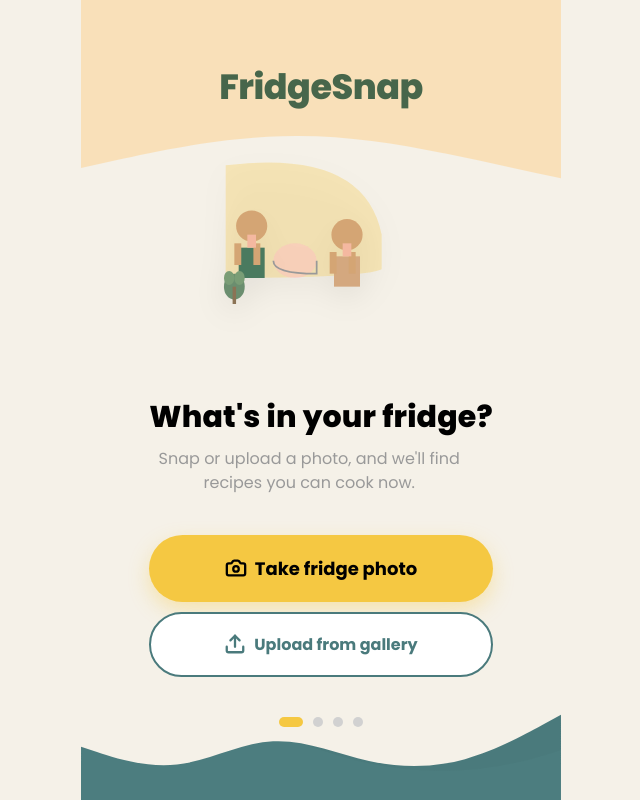
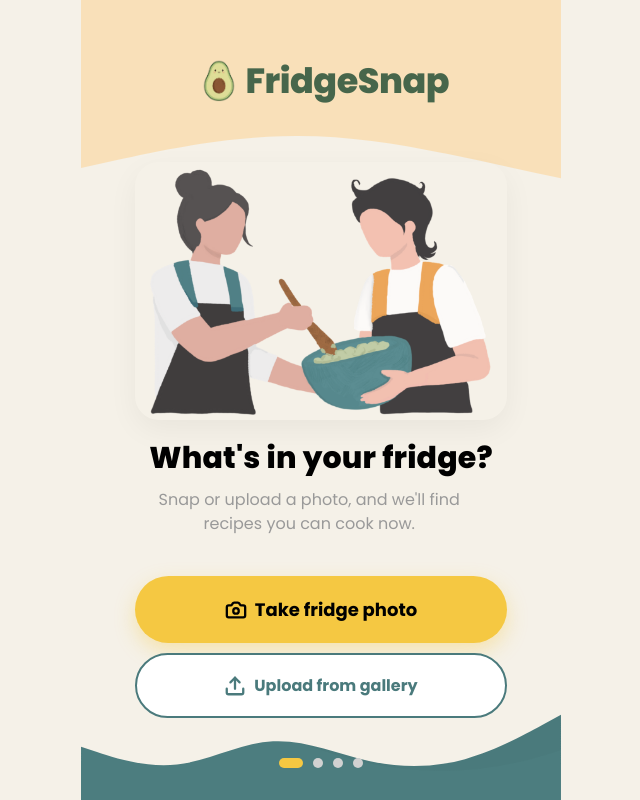
Before and after one commit to manjari19/fridgesnap, a React (Create React App) app: page / in a window 1280 px wide. Shown: the whole page, without its empty margins (319-959 px from the left). Built offline with nearby package versions, Linux system fonts and the light colour scheme; no server answers; the HTML template or start-up script is replaced by a standard one.

Commit message:
Updated graphics on landing page.

```diff
--- a/src/pages/LandingPage.js
+++ b/src/pages/LandingPage.js
@@ -1,5 +1,7 @@
 import React, { useRef } from 'react';
 import { Camera, Upload, Loader2} from 'lucide-react';
+import logo from '../assets/favicon.PNG';
+import cookingIllustration from '../assets/cooking.png'
 import '../styles/LandingPage.css';
 
 function LandingPage({ onUpload, loading }) {
@@ -21,42 +23,17 @@ function LandingPage({ onUpload, loading }) {
     <div className="page-container landing-page">
       <div className="landing-content">
         <div className="landing-header">
-          <h1 className="landing-title">FridgeSnap</h1>
+          <h1 className="landing-title">
+            <img src={logo} alt="FridgeSnap Logo" className="logo-img" />
+            FridgeSnap</h1>
         </div>
 
         <div className="landing-illustration">
-          <svg viewBox="0 0 300 250" className="illustration-svg">
-            {/* Background yellow shape */}
-            <path
-              d="M 40 20 Q 200 0 220 100 L 220 140 Q 200 150 40 150 Z"
-              fill="#F5C842"
-              opacity="0.3"
+          <img
+            src={cookingIllustration}
+            alt="People cooking together"
+            className="main-illustration"
             />
-
-            {/* Left person */}
-            <circle cx="70" cy="90" r="18" fill="#D4A574" />
-            <rect x="55" y="115" width="30" height="35" fill="#4A7A5F" />
-            <rect x="50" y="110" width="8" height="25" fill="#D4A574" />
-            <rect x="72" y="110" width="8" height="25" fill="#D4A574" />
-            <polygon points="65,100 75,100 75,115 65,115" fill="#F4B8A0" />
-
-            {/* Right person */}
-            <circle cx="180" cy="100" r="18" fill="#D4A574" />
-            <rect x="165" y="125" width="30" height="35" fill="#D4A87F" />
-            <rect x="160" y="120" width="8" height="25" fill="#D4A574" />
-            <rect x="182" y="120" width="8" height="25" fill="#D4A574" />
-            <polygon points="175,110 185,110 185,125 175,125" fill="#F4B8A0" />
-
-            {/* Pot/Pan */}
-            <ellipse cx="120" cy="130" rx="25" ry="20" fill="#FFB6C1" opacity="0.4" />
-            <path d="M 95 130 Q 95 145 145 145 Q 145 145 145 130" fill="none" stroke="#999" strokeWidth="2" />
-
-            {/* Plant */}
-            <ellipse cx="50" cy="160" rx="12" ry="15" fill="#6B8E6F" />
-            <rect x="48" y="160" width="4" height="20" fill="#8B7355" />
-            <ellipse cx="44" cy="150" rx="6" ry="8" fill="#7A9D76" />
-            <ellipse cx="56" cy="150" rx="6" ry="8" fill="#7A9D76" />
-          </svg>
         </div>
 
         <div className="landing-text">
--- a/src/styles/LandingPage.css
+++ b/src/styles/LandingPage.css
@@ -40,12 +40,13 @@
   flex-direction: column;
   align-items: center;
   justify-content: center;
-  padding: 60px 24px 180px; /* Padding-top clears the top wave, padding-bottom clears bottom wave */
+  padding: 40px 24px 180px; /* Padding-top clears the top wave, padding-bottom clears bottom wave */
   max-width: 420px;
   margin: 0 auto;
 }
 
 .landing-title {
+  align-items: center;
   font-size: 35px;
   font-weight: 800;
   color: var(--color-dark-green);
@@ -53,11 +54,28 @@
   letter-spacing: -0.5px;
 }
 
+.logo-img {
+  height: 1.5em;
+  width: auto;
+  transform: translateY(14px);
+  object-fit: contain;
+}
+
 .landing-illustration {
   width: 100%;
-  max-width: 260px;
-  margin-bottom: 30px;
-  filter: drop-shadow(0 10px 15px rgba(0,0,0,0.08));
+  max-width: 400px;
+  margin: 0 auto;
+  display: flex;
+  justify-content: center;
+  padding: 20px 0;
+}
+
+.main-illustration {
+  width: 100%;
+  height: auto;
+  border-radius: 24px; /* Softens the corners to match your UI */
+  /* Optional: adds a soft shadow to make it pop against the background */
+  box-shadow: 0 10px 30px rgba(0, 0, 0, 0.05);
 }
 
 .landing-heading {
```
Also changed, not shown: src/assets/cooking.png (added).
